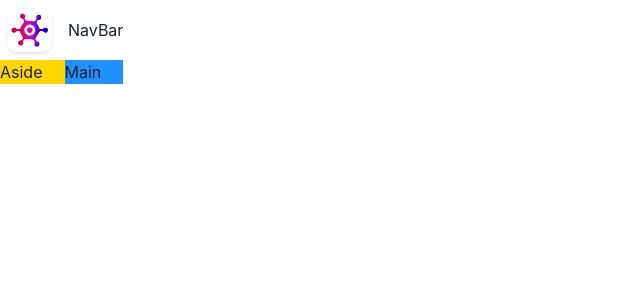
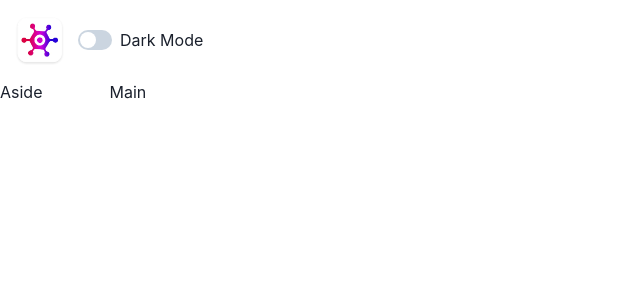
Before and after one commit to Onyiee/game-hub, a React (Vite) app: page / in a window 1280 px wide. Shown: the top 300 px of the page, without its empty margins (0-640 px from the left). Built offline with nearby package versions, Linux system fonts and the light colour scheme.

Commit message:
build a colour mode switch

```diff
--- a/src/App.tsx
+++ b/src/App.tsx
@@ -13,13 +13,9 @@
         <NavBar />
       </GridItem>
       <Show above="lg">
-        <GridItem area="aside" bg="gold">
-          Aside
-        </GridItem>
+        <GridItem area="aside">Aside</GridItem>
       </Show>
-      <GridItem area="main" bg="dodgerblue">
-        Main
-      </GridItem>
+      <GridItem area="main">Main</GridItem>
     </Grid>
   );
 }
--- /dev/null
+++ b/src/components/ColorModeSwitch.tsx
@@ -0,0 +1,18 @@
+import { HStack, Switch, Text, useColorMode } from "@chakra-ui/react";
+import React from "react";
+
+const ColorModeSwitch = () => {
+  const { toggleColorMode, colorMode } = useColorMode();
+  return (
+    <HStack>
+      <Switch
+        colorScheme="green"
+        isChecked={colorMode === "dark"}
+        onChange={toggleColorMode}
+      />
+      <Text>Dark Mode</Text>
+    </HStack>
+  );
+};
+
+export default ColorModeSwitch;
--- a/src/components/NavBar.tsx
+++ b/src/components/NavBar.tsx
@@ -1,11 +1,12 @@
 import { HStack, Image } from "@chakra-ui/react";
 import logo from "../assets/logo.webp";
+import ColorModeSwitch from "./ColorModeSwitch";
 
 const NavBar = () => {
   return (
-    <HStack>
+    <HStack justifyContent="space-between" padding="10px">
       <Image src={logo} boxSize="60px" />
-      <text>NavBar</text>
+      <ColorModeSwitch />
     </HStack>
   );
 };
```
